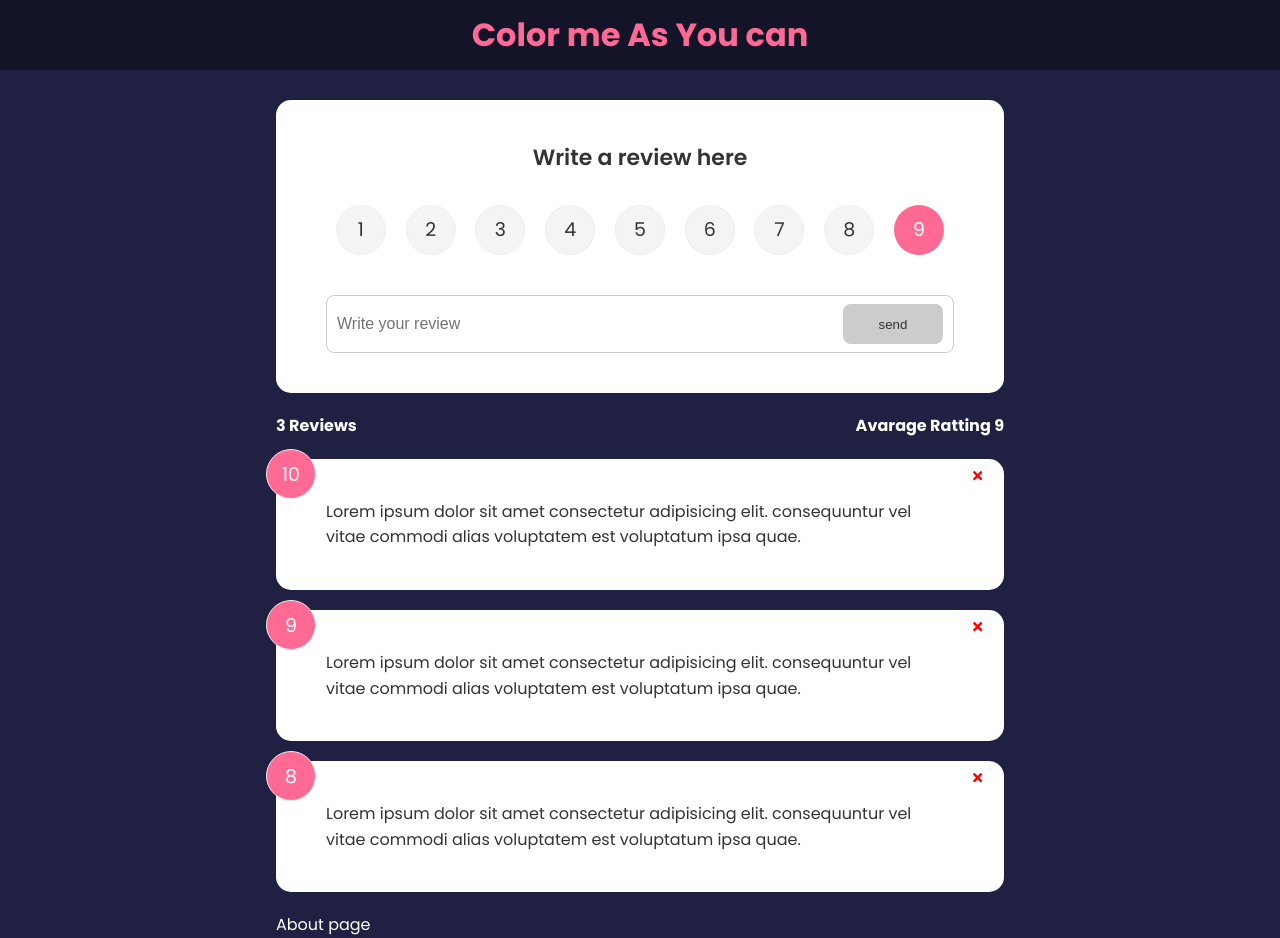
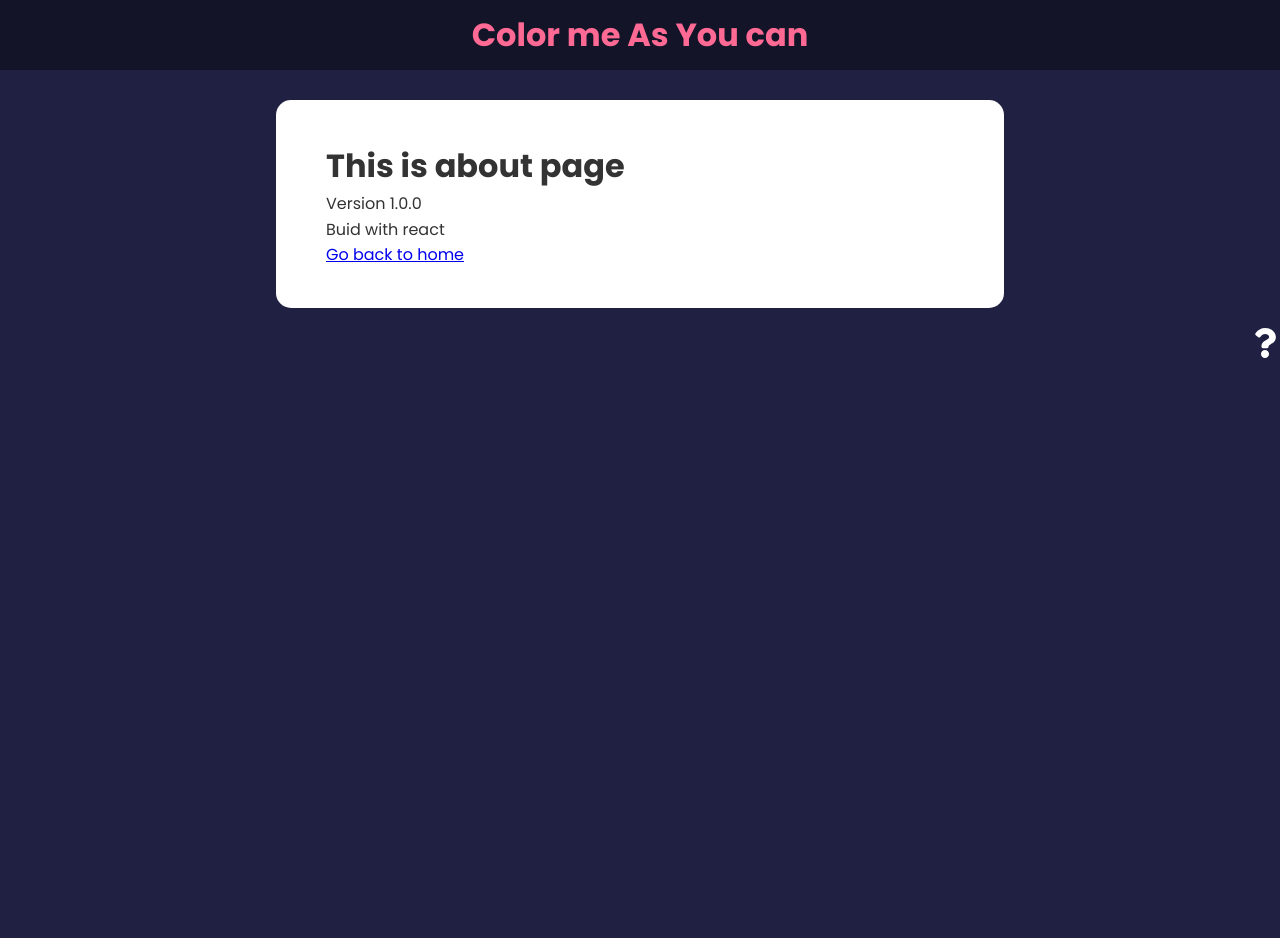
Before and after one commit to Emran-Ali/feedbackApp, a React (Create React App) app: page /about in a window 1280 px wide. After the commit the page ends 800 px from the top, so only its background shows below. Built offline with nearby package versions, Linux system fonts and the light colour scheme.

Commit message:
Routing and Links

```diff
--- a/src/App.js
+++ b/src/App.js
@@ -8,6 +8,7 @@ import FeedbackData from './Data/FeedbackData'
 import FeedbackStats from './components/FeedbackStats'
 import FeedbackForm from './components/FeedbackForm'
 import About from './pages/About'
+import AboutIconLink from './components/AboutIconLink'
 
 
 
@@ -31,15 +32,23 @@ function App() {
         <Router>
             <Header text="Color me As You can" />
             <div className="container">
-                <FeedbackForm handleAdd={addFeedback} />
-                <FeedbackStats feedback={feedback} />
-                <FeedbackList feedback={feedback}
-                    handleDelete={deleteFeedback} />
+                <Routes>
+                    <Route exact path='/' element={
+                        <>
+                            <FeedbackForm handleAdd={addFeedback} />
+                            <FeedbackStats feedback={feedback} />
+                            <FeedbackList feedback={feedback}
+                                handleDelete={deleteFeedback} />
 
-                <Routes>
+                        </>
+                    }
+                    />
                     <Route exact path='/about' Component={About}> </Route>
+                    <Route exact path='/' Component={AboutIconLink}> </Route>
+
                 </Routes>
             </div>
+            <AboutIconLink />
         </ Router >
     )
 }
--- /dev/null
+++ b/src/components/AboutIconLink.jsx
@@ -0,0 +1,13 @@
+import { FaQuestion } from 'react-icons/fa'
+import { Link } from 'react-router-dom'
+function AboutIconLink() {
+    return (
+        <div className='about-link'>
+            <Link to="/about">
+                <FaQuestion size={30} />
+            </Link>
+        </div>
+    )
+}
+
+export default AboutIconLink
--- a/src/pages/About.jsx
+++ b/src/pages/About.jsx
@@ -1,10 +1,17 @@
-
+import { Link } from "react-router-dom"
+import Card from "../components/Shared/Card"
 
 const About = () => {
     return (
-        <div>
-            About page
-        </div>
+
+        <Card reverse={false}>
+            <div>
+                <h1>This is about page</h1>
+                <p>Version 1.0.0</p>
+                <p>Buid with react </p>
+                <Link to='/' > Go back to home</Link>
+            </div>
+        </Card>
     )
 }
 
```
